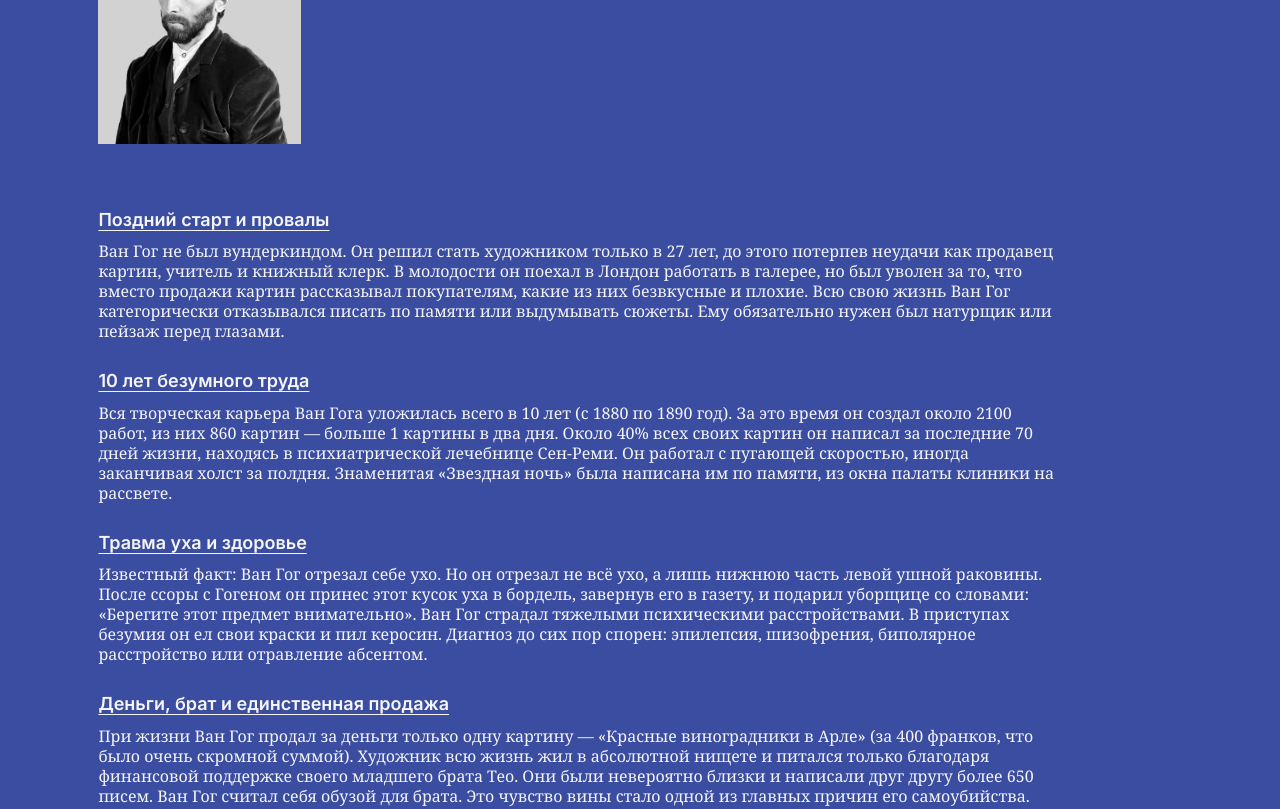
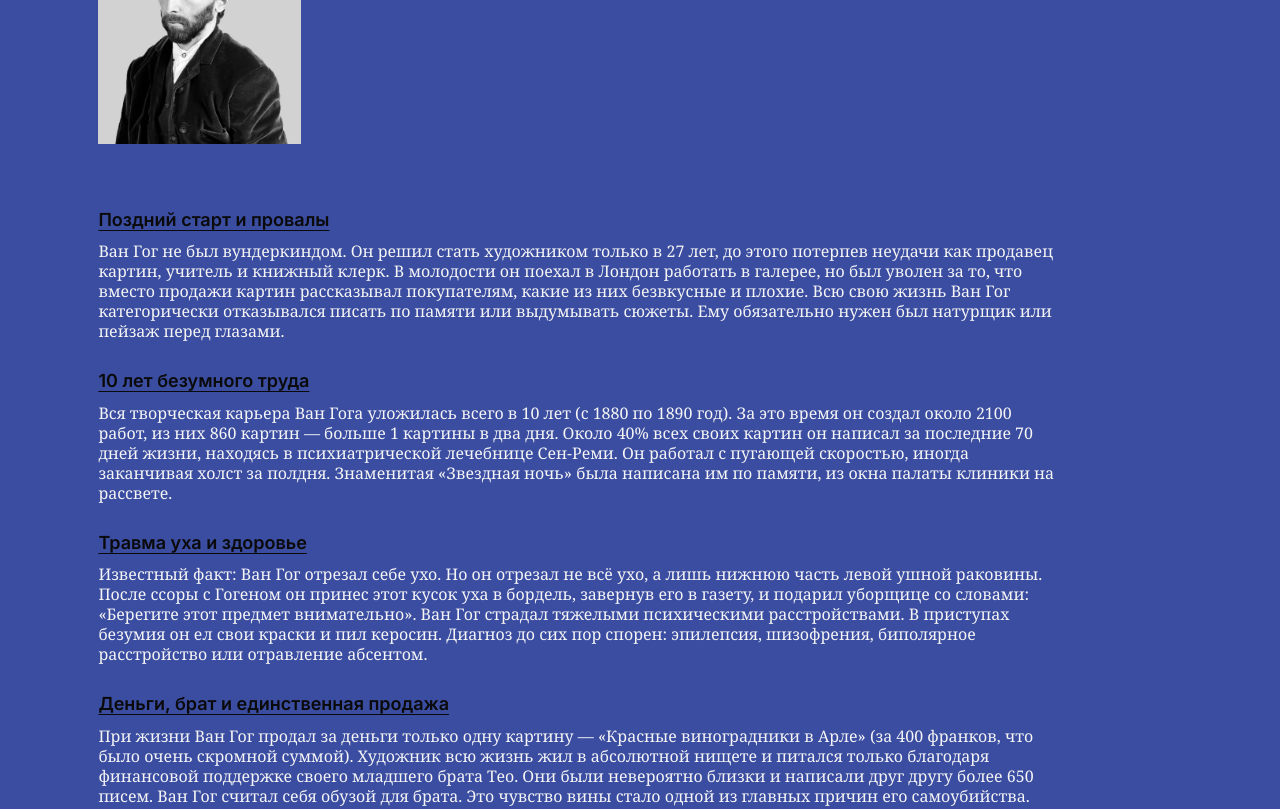
Before and after one commit to nikojew06-design/chromosintez, a plain HTML site: page bio-vangogh.html in a window 1280 px wide. Shown: the part 156-965 px from the top of the page. Drawn offline with Linux system fonts and the light colour scheme; a web font is replaced by a local one.

Commit message:
style: force black headings on biography pages (user request)

```diff
--- a/css/style.css
+++ b/css/style.css
@@ -382,6 +382,15 @@ img { display: block; max-width: 100%; }
 
 .bio__body p + p { margin-top: 12px; }
 
+/* Force black headings in biography pages (user request) */
+.page-bio h1,
+.page-bio h2,
+.page-bio h3,
+.page-bio .bio__name,
+.page-bio .bio__section-title {
+  color: #0a0a0a !important;
+}
+
 /* ---------- страницы холстов ---------- */
 
 .canvases-topbar {
```
